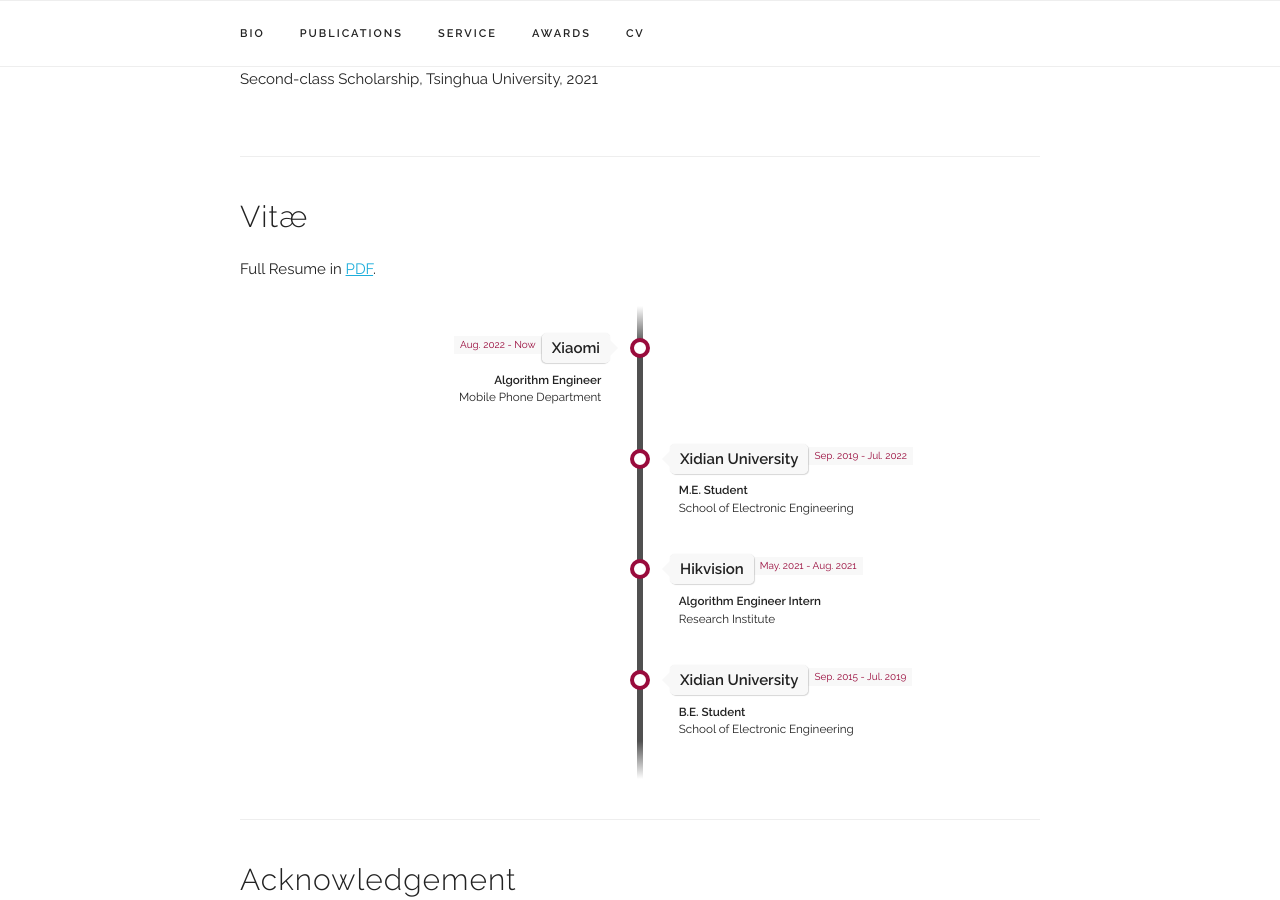
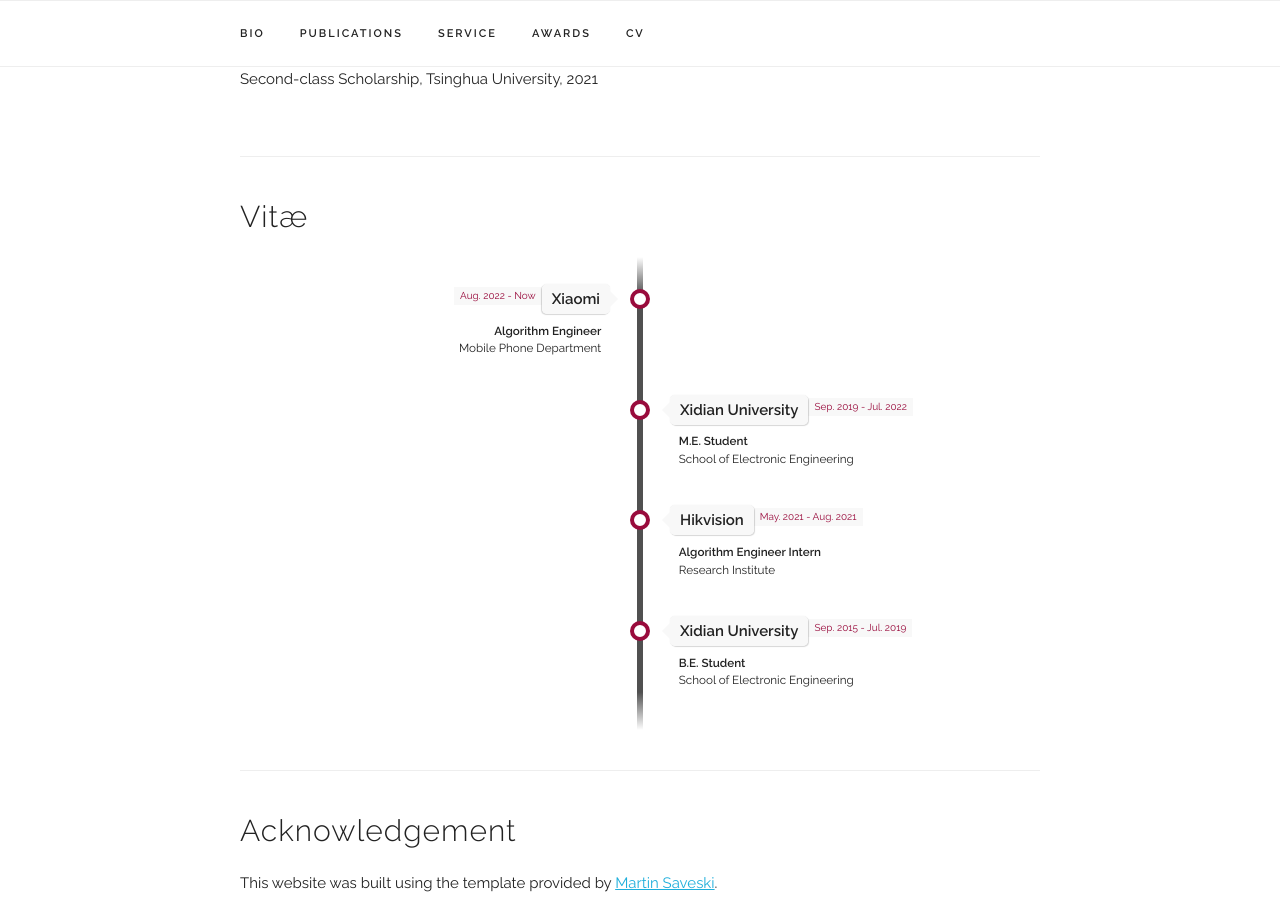
Before and after one commit to Xiangyu33/Xiangyu33.github.io, a Jekyll site: the page built from index.html, in a window 1280 px wide and 900 px high, scrolled down 2604 px. Built offline with Jekyll 4.4.1, drawn with Linux system fonts in a browser that asks for light colours; some web fonts are replaced.

Commit message:
Update index.html

```diff
--- a/index.html
+++ b/index.html
@@ -211,8 +211,6 @@
 <div class="docs-section" id="resume">
   <h4>Vitæ</h4>
 
-  <p>Full Resume in <a href={{ "https://drive.google.com/file/d/1Zucnk30SsMQ-I9MeBuFFf6xnbo4X_1IT/view?usp=sharing" }} target="_blank">PDF</a>.</p>
-
   <!-- The Timeline -->
   <ul class="timeline">
     {% for exp in site.data.experience.experiences %}
```
